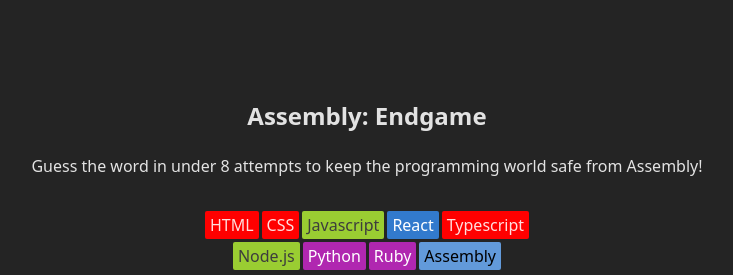
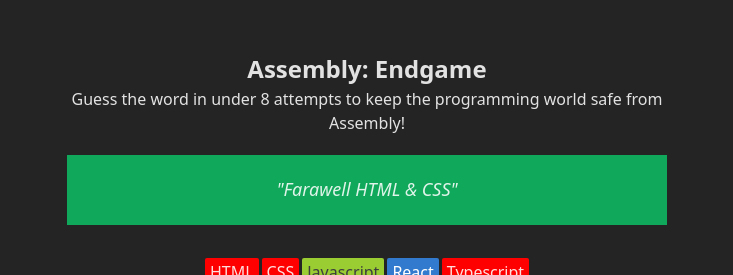
Before and after one commit to Ofarouq310/assembly-game, a React (Vite) app: page / in a window 1280 px wide. Shown: the part 159-434 px from the top of the page, without its empty margins (273-1006 px from the left). Built offline with nearby package versions, Linux system fonts and the light colour scheme.

Commit message:
add main heading section component

```diff
--- a/src/components/Heading.jsx
+++ b/src/components/Heading.jsx
@@ -3,8 +3,13 @@
     return(
     <>
         <section className="header">
-            <h1>Assembly: Endgame</h1>
-            <p>Guess the word in under 8 attempts to keep the programming world safe from Assembly!</p>
+            <div>
+                <h1>Assembly: Endgame</h1>
+                <p className="game-description">Guess the word in under 8 attempts to keep the programming world safe from Assembly!</p>
+            </div>
+            <div className="message">
+               <p>"Farawell HTML & CSS"</p>
+            </div>
         </section>
     </>
 
```
